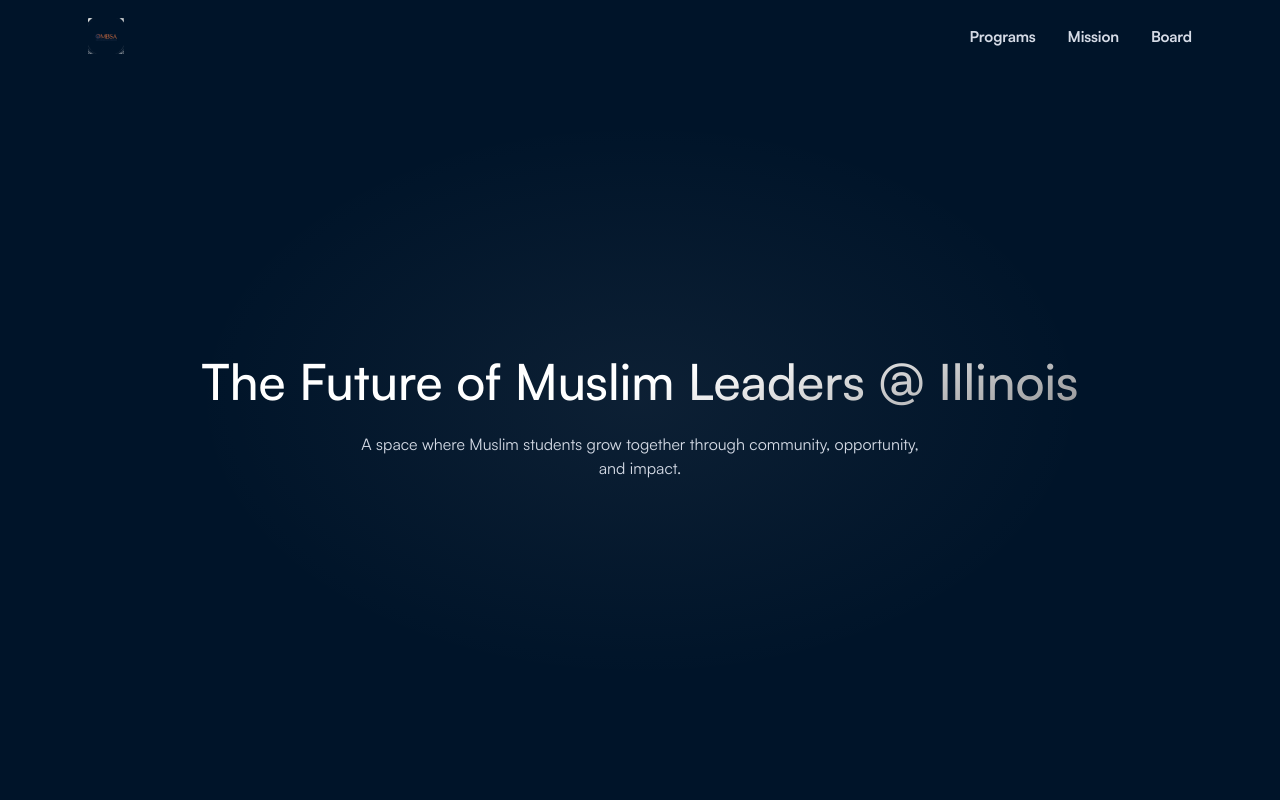
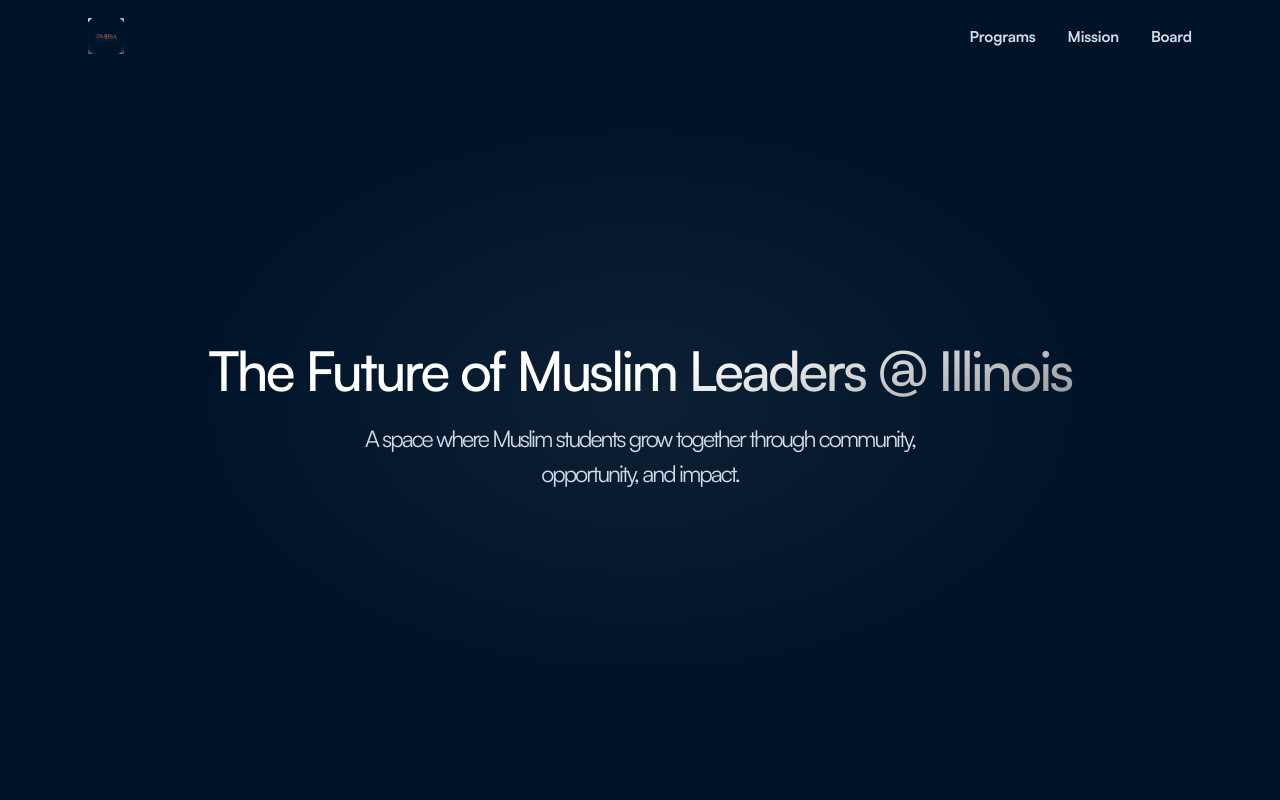
Before and after one commit to fsiddiqui4320/mbsa-uiuc, a Next.js app: page / in a window 1280 px wide. Shown: the top 800 px of the page. Built offline with nearby package versions, Linux system fonts and the light colour scheme.

Commit message:
Fix font-feature-settings to match UMich (blwf, cv03, cv04, cv09, cv11), tighter letter-spacing on hero (-2.6px/-2px), bump subtitle to 23px

```diff
--- a/src/app/globals.css
+++ b/src/app/globals.css
@@ -26,7 +26,7 @@ body {
   -webkit-font-smoothing: antialiased;
   -moz-osx-font-smoothing: grayscale;
   font-synthesis: none;
-  font-feature-settings: "cv01" 1, "cv09" 1, "cv11" 1, "cv05" 1;
+  font-feature-settings: "blwf" 1, "cv03" 1, "cv04" 1, "cv09" 1, "cv11" 1;
 }
 
 /* Gradient text — matches UMich reference exactly */
--- a/src/components/Hero.tsx
+++ b/src/components/Hero.tsx
@@ -16,13 +16,13 @@ export default function Hero() {
 
       <div className="max-w-[1200px] w-full mx-auto text-center relative z-10">
         <ScrollReveal>
-          <h1 className="text-[42px] leading-[1.1em] sm:text-[50px] font-medium gradient-text mb-6 max-w-4xl mx-auto">
+          <h1 className="text-[42px] leading-[1.05em] sm:text-[55px] font-medium gradient-text mb-6 max-w-4xl mx-auto" style={{ letterSpacing: "-2.6px" }}>
             The Future of Muslim Leaders @ Illinois
           </h1>
         </ScrollReveal>
 
         <ScrollReveal delay={0.15}>
-          <p className="text-[#d5dbe6] text-[16px] leading-[1.5em] max-w-xl mx-auto mb-10">
+          <p className="text-[#d5dbe6] text-[23px] leading-[1.5em] max-w-xl mx-auto mb-10" style={{ letterSpacing: "-2px" }}>
             A space where Muslim students grow together through community,
             opportunity, and impact.
           </p>
```
